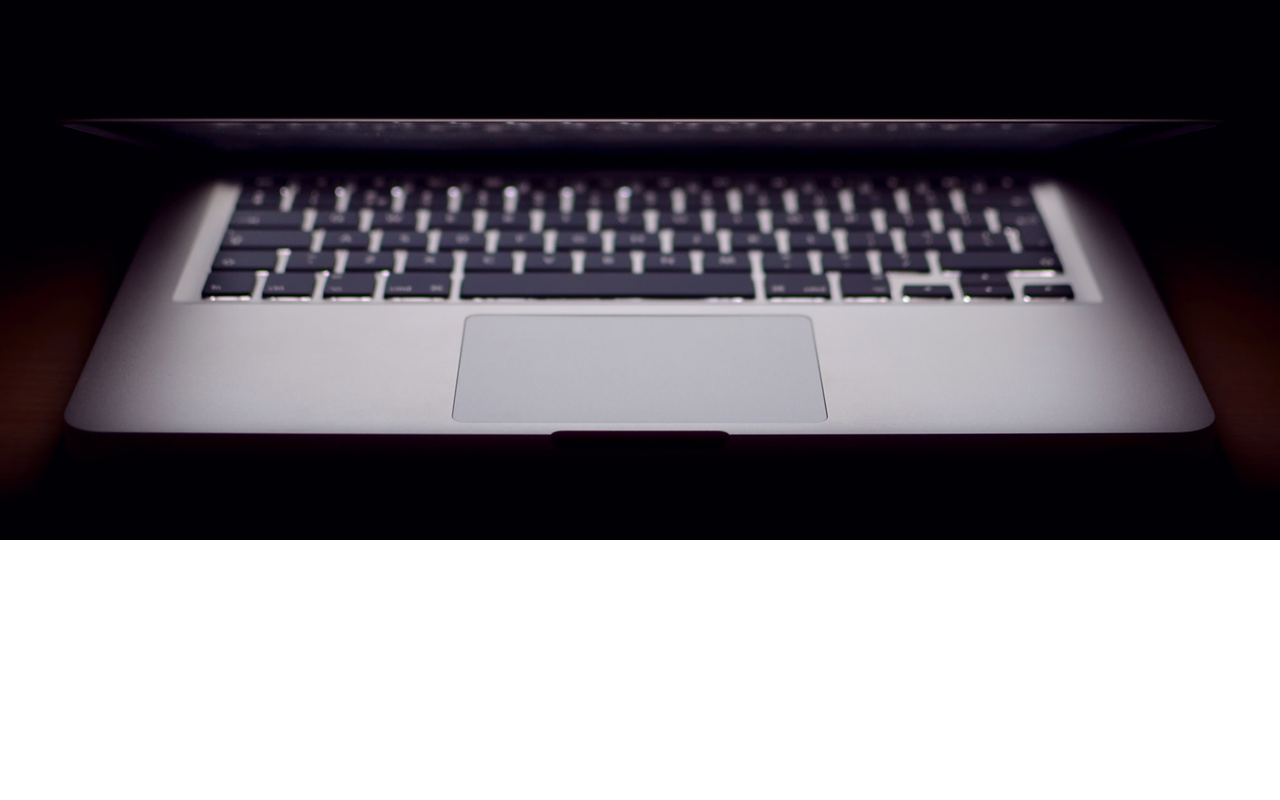
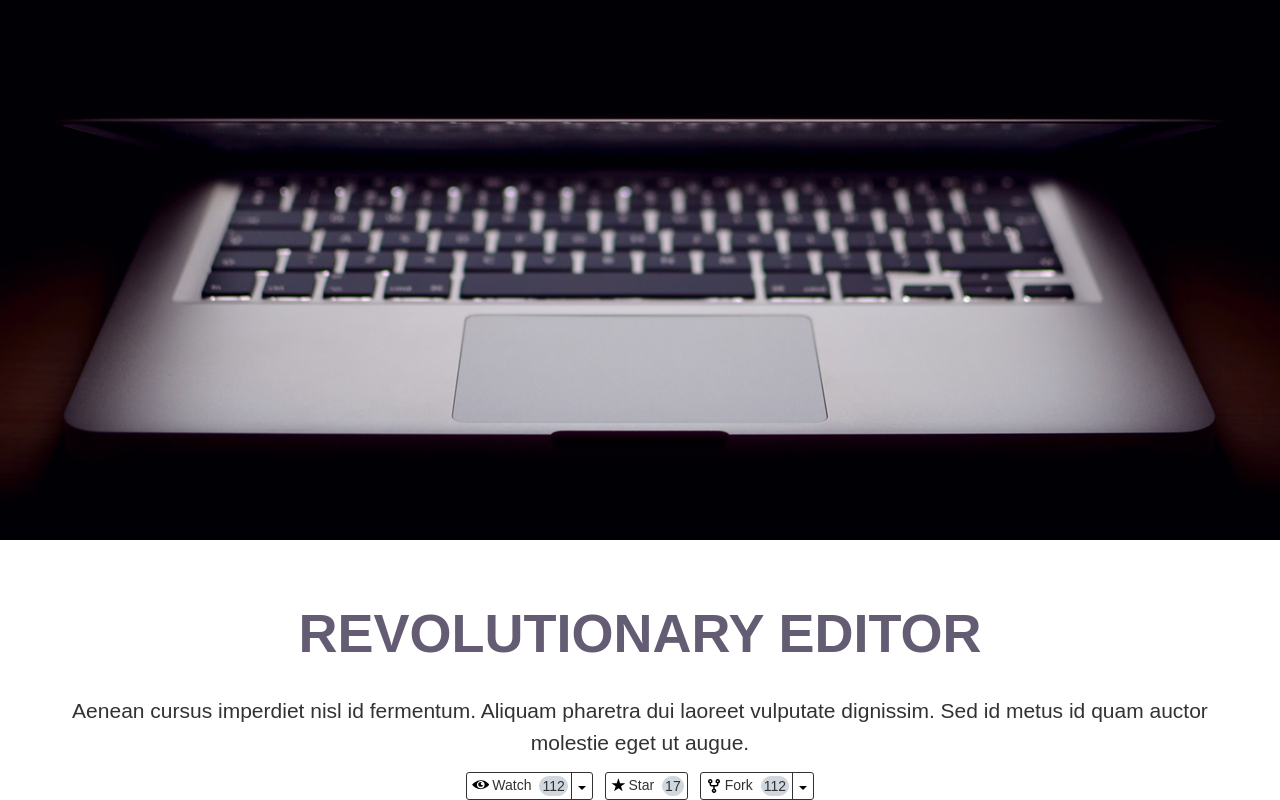
Before and after one commit to Pasworkit/forkApp, a website: page index.html in a window 1280 px wide. Shown: the part 368-1168 px from the top of the page. Before the commit the page ends 908 px from the top, so only its background shows below. Drawn offline with nearby package versions, Linux system fonts and the light colour scheme; files that its build step writes are made by us from their sources; files whose address does not match are found by name.

Commit message:
resolve conflicts

```diff
--- a/index.html
+++ b/index.html
@@ -25,11 +25,68 @@
 </header>
 
 <section class="top-img">
-<div class="top-img__wrapper">
-    <h1 class="top-img__title">Fork App</h1>
-    <h3 class="top-img__post-title">A real gamechanger in the world of web development</h3>
-    <p class="top-img__text">v. 2.8 For Mac and Windows</p>
-</div>
+    <div class="top-img__wrapper">
+        <h1 class="top-img__title">Fork App</h1>
+        <h3 class="top-img__post-title">A real gamechanger in the world of web development</h3>
+        <p class="top-img__text">v. 2.8 For Mac and Windows</p>
+    </div>
+</section>
+<section class="editor container">
+    <h2 class="editor__title">Revolutionary editor</h2>
+    <p class="editor__text">Aenean cursus imperdiet nisl id fermentum. Aliquam pharetra dui laoreet vulputate dignissim.
+        Sed id metus id quam auctor molestie eget ut augue.</p>
+    <div class="editor__statistics">
+        <div class="editor__statistics-item">
+            <div class="editor__icon">
+                <svg xmlns="http://www.w3.org/2000/svg" version="1.0" width="13pt" height="10pt"
+                     viewBox="0 0 1280.000000 662.000000" preserveAspectRatio="xMidYMid meet">
+                    <metadata>
+                        Created by potrace 1.15, written by Peter Selinger 2001-2017
+                    </metadata>
+                    <g transform="translate(0.000000,662.000000) scale(0.100000,-0.100000)" fill="#000000"
+                       stroke="none">
+                        <path d="M6330 6610 c-1399 -91 -2792 -594 -4189 -1515 -694 -457 -1415 -1050 -1957 -1609 l-183 -189 100 -108 c140 -151 583 -569 839 -794 1446 -1267 2965 -2053 4445 -2299 423 -70 660 -90 1105 -90 383 -1 517 7 845 49 1006 129 1985 482 2960 1068 876 526 1767 1287 2429 2075 l78 93 -19 22 c-11 12 -75 87 -144 167 -1111 1299 -2373 2239 -3644 2718 -576 216 -1111 340 -1725 398 -195 18 -747 26 -940 14z m421 -580 c562 -56 1096 -275 1534 -627 306 -246 561 -564 734 -916 91 -184 137 -304 187 -486 136 -496 123 -1033 -37 -1521 -81 -246 -179 -448 -324 -665 -109 -163 -193 -264 -349 -420 -232 -232 -450 -387 -751 -535 -280 -138 -550 -222 -875 -271 -196 -30 -580 -33 -775 -5 -680 94 -1246 378 -1705 852 -422 437 -671 963 -746 1574 -20 166 -15 517 11 680 159 1029 879 1869 1890 2205 218 72 403 111 655 138 80 9 455 6 551 -3z"/>
+                        <path d="M6330 5359 c-375 -31 -742 -175 -1035 -404 -87 -68 -237 -217 -308 -306 -110 -136 -228 -347 -286 -512 -79 -225 -106 -402 -98 -657 7 -242 36 -385 119 -595 277 -703 983 -1174 1760 -1175 434 0 863 146 1203 412 80 62 242 226 310 313 182 232 307 512 359 804 l6 34 -42 -40 c-142 -130 -319 -224 -510 -270 -56 -14 -114 -18 -248 -18 -159 0 -184 3 -275 28 -381 104 -674 395 -767 763 -32 125 -32 371 0 486 51 185 144 348 274 478 90 90 171 148 285 204 140 69 261 101 426 113 l89 6 -68 44 c-347 219 -785 327 -1194 292z"/>
+                    </g>
+                </svg>
+                <span>Watch</span>
+            </div>
+            <div class="editor__amount-wrapper">
+                <div class="editor__amount">112</div>
+            </div>
+            <span class="dropdown-caret"></span>
+        </div>
+        <div class="editor__statistics-item">
+            <div class="editor__icon">
+                <svg xmlns="http://www.w3.org/2000/svg" version="1.0" width="11.000000pt" height="10.000000pt"
+                     viewBox="0 0 1280.000000 1181.000000" preserveAspectRatio="xMidYMid meet">
+                    <metadata>
+                        Created by potrace 1.15, written by Peter Selinger 2001-2017
+                    </metadata>
+                    <g transform="translate(0.000000,1181.000000) scale(0.100000,-0.100000)" fill="#000000"
+                       stroke="none">
+                        <path d="M6327 11292 c-60 -180 -161 -489 -227 -687 -65 -198 -233 -709 -373 -1135 -141 -426 -367 -1114 -503 -1527 l-248 -753 -2358 0 c-1297 0 -2358 -3 -2358 -7 0 -5 170 -130 378 -279 207 -149 1057 -758 1887 -1353 831 -596 1518 -1091 1528 -1100 20 -19 55 94 -420 -1346 -187 -570 -344 -1047 -628 -1910 -141 -429 -286 -869 -322 -978 -36 -109 -63 -201 -60 -204 7 -6 -236 -180 1912 1362 1012 726 1855 1331 1872 1343 l33 23 762 -548 c2447 -1758 3053 -2191 3056 -2188 2 2 -46 153 -106 337 -61 183 -216 655 -346 1048 -511 1556 -712 2168 -811 2470 -145 440 -185 563 -185 575 0 6 855 623 1900 1373 1045 750 1900 1368 1900 1373 0 5 -909 10 -2357 11 l-2356 3 -164 500 c-90 275 -272 826 -403 1225 -131 399 -383 1166 -560 1705 -177 539 -325 983 -329 987 -4 5 -55 -139 -114 -320z"/>
+                    </g>
+                </svg>
+                <span>Star</span>
+            </div>
+            <div class="editor__amount">17</div>
+        </div>
+        <div class="editor__statistics-item">
+            <div class="editor__icon">
+                <svg aria-hidden="true" height="16" viewBox="0 0 16 16" version="1.1" width="16"
+                     data-view-component="true" class="octicon octicon-repo-forked mr-2">
+                    <path fill-rule="evenodd"
+                          d="M5 3.25a.75.75 0 11-1.5 0 .75.75 0 011.5 0zm0 2.122a2.25 2.25 0 10-1.5 0v.878A2.25 2.25 0 005.75 8.5h1.5v2.128a2.251 2.251 0 101.5 0V8.5h1.5a2.25 2.25 0 002.25-2.25v-.878a2.25 2.25 0 10-1.5 0v.878a.75.75 0 01-.75.75h-4.5A.75.75 0 015 6.25v-.878zm3.75 7.378a.75.75 0 11-1.5 0 .75.75 0 011.5 0zm3-8.75a.75.75 0 100-1.5.75.75 0 000 1.5z"></path>
+                </svg>
+                <span>Fork</span>
+            </div>
+            <div class="editor__amount-wrapper">
+                <div class="editor__amount">112</div>
+            </div>
+            <span class="dropdown-caret"></span>
+        </div>
+    </div>
 </section>
 </body>
 </html>
--- a/src/styles/abstracts/_variables.scss
+++ b/src/styles/abstracts/_variables.scss
@@ -1,2 +1,2 @@
-$tablet-bp: 480px;
-$desktop-bp: 992px;
+$tablet-bp: 481px;
+$desktop-bp: 993px;
```
